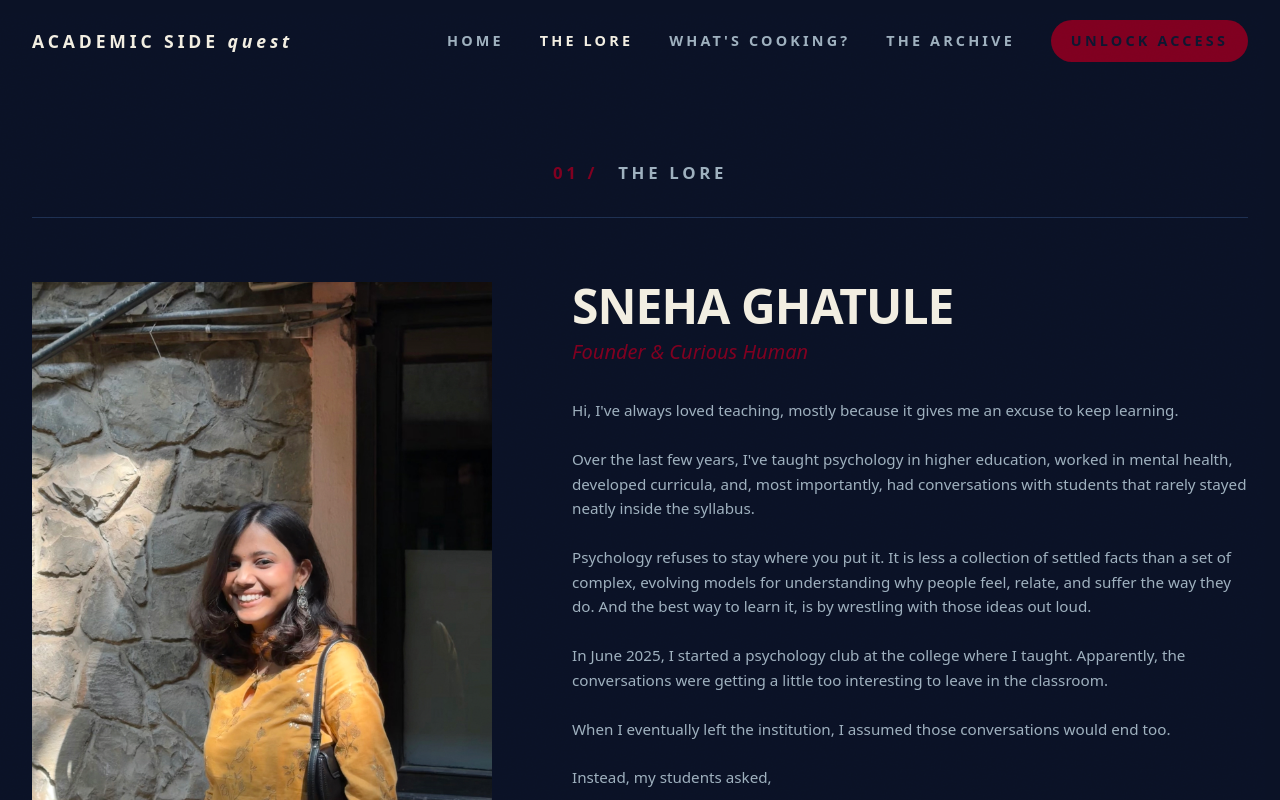
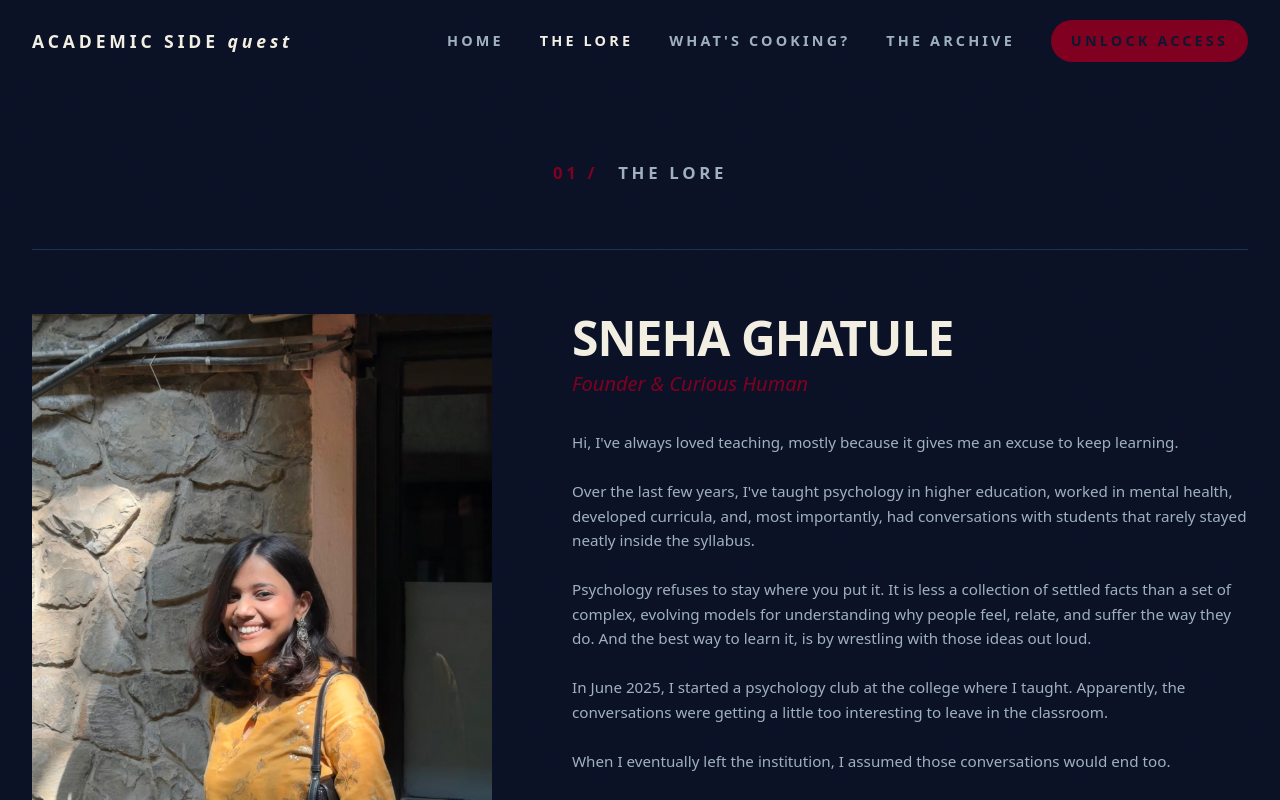
Before and after one commit to snehaghatule/academic-side-quest, a Next.js app: page /about in a window 1280 px wide. Shown: the top 800 px of the page. Built offline with nearby package versions, Linux system fonts and the light colour scheme; a web font is replaced by a local one.

Commit message:
Match divider spacing to what's cooking page

```diff
--- a/src/components/sections/Founder.tsx
+++ b/src/components/sections/Founder.tsx
@@ -33,9 +33,7 @@ export function Founder() {
           <span className="label label-large text-mist">the lore</span>
         </div>
 
-        <div className="mt-8 border-t border-line" />
-
-        <div className="mt-16 grid items-start gap-14 lg:grid-cols-12 lg:gap-20">
+        <div className="mt-16 grid items-start gap-14 border-t border-line pt-16 lg:grid-cols-12 lg:gap-20">
           <div className="lg:col-span-5">
             <Reveal>
               <figure className="w-full overflow-hidden">
```
